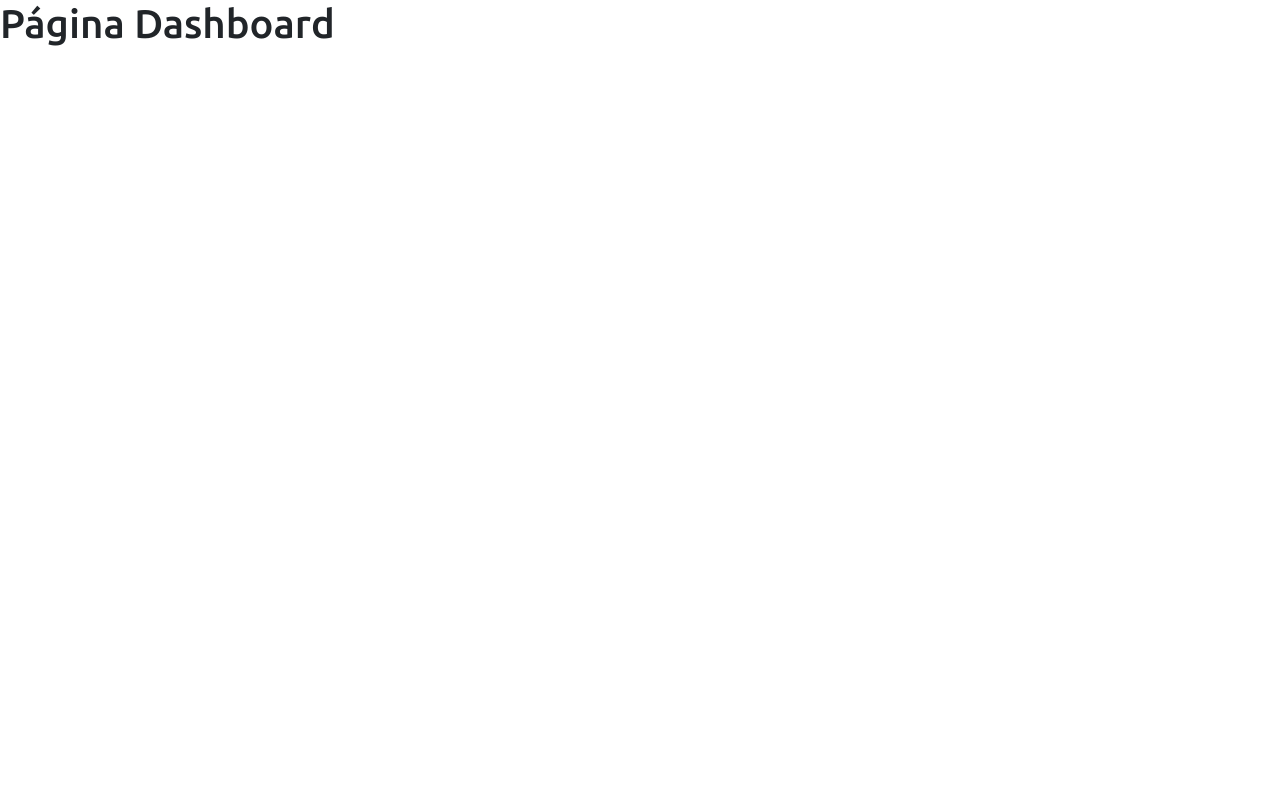
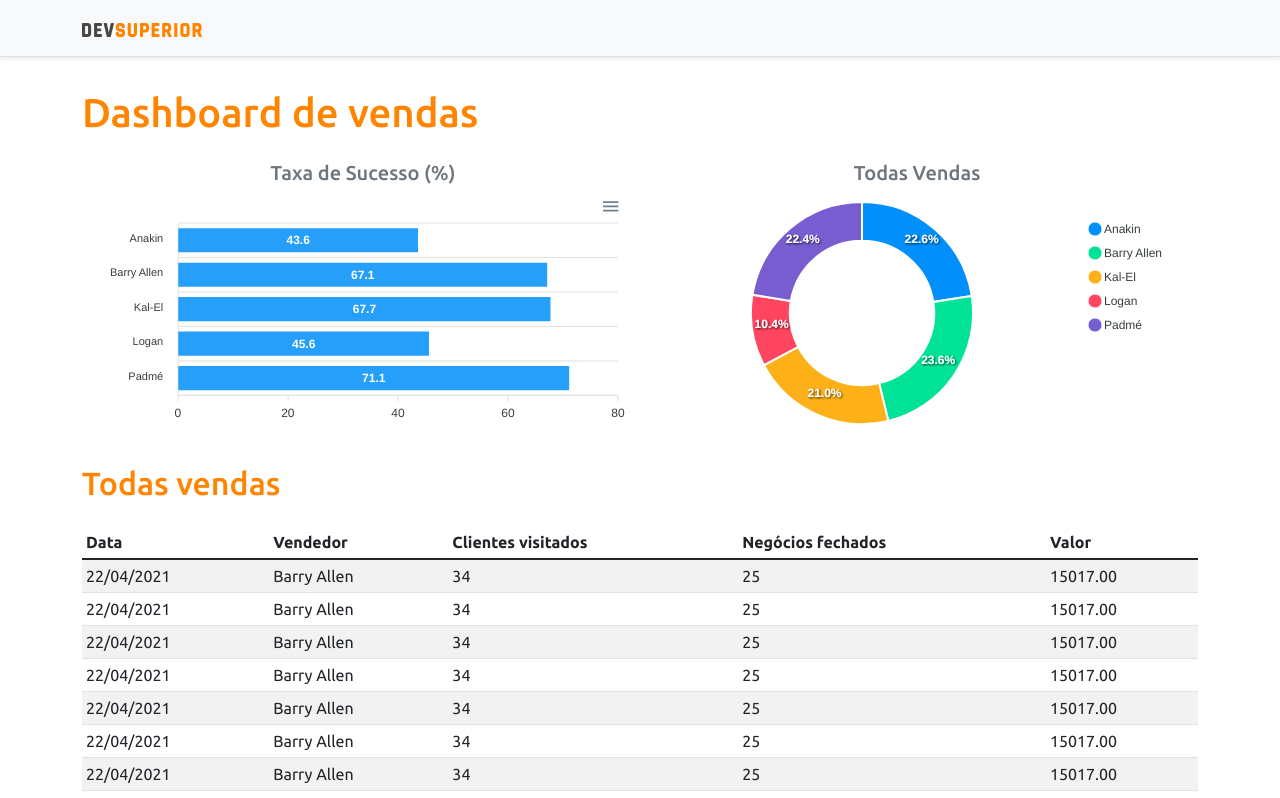
Before and after one commit to TiagoSouzaGarcia/projeto-sds4, a React (Create React App) app in the folder frontend/: page /dashboard in a window 1280 px wide. Shown: the top 798 px of the page. Built offline with nearby package versions, Linux system fonts and the light colour scheme.

Commit message:
Home, navigation

```diff
--- a/frontend/src/components/NavBar/index.tsx
+++ b/frontend/src/components/NavBar/index.tsx
@@ -1,11 +1,14 @@
 import ImgDsDark from 'assets/img/ds-dark.svg'
+import { Link } from 'react-router-dom';
 
 const NavBar = () => {
     return (
         <div className="d-flex flex-column flex-md-row align-items-center p-3 px-md-4 mb-3 bg-light border-bottom shadow-sm">
             <div className="container">
                 <nav className="my-2 my-md-0 mr-md-3">
-                    <img src={ImgDsDark} alt="DevSuperior" width="120" />
+                    <Link to="/">
+                        <img src={ImgDsDark} alt="DevSuperior" width="120" />
+                    </Link>
                 </nav>
             </div>
         </div>
--- a/frontend/src/pages/Dashboard/index.tsx
+++ b/frontend/src/pages/Dashboard/index.tsx
@@ -1,8 +1,35 @@
+import BarChart from "components/BarChart";
+import DataTable from "components/DataTable";
+import DonutChart from "components/DonutChart";
+import Footer from "components/footer";
+import NavBar from "components/NavBar";
+
 const Dashboard = () => {
     return (
-        <div>
-            <h1>Página Dashboard</h1>
-        </div>
+        <>
+            <NavBar />
+            <div className="container">
+                <h1 className="text-primary py-3">Dashboard de vendas</h1>
+                <div className="row px-3">
+                    <div className="col -sm-6">
+                        <h5 className="text-center text-secondary">Taxa de Sucesso (%)</h5>
+                        <BarChart />
+
+                    </div>
+                    <div className="col -sm-6">
+                        <h5 className="text-center text-secondary">Todas Vendas</h5>
+                        <DonutChart />
+                    </div>
+                </div>
+
+                <div className="py-3">
+                    <h2 className="text-primary">Todas vendas</h2>
+                </div>
+
+                <DataTable />
+            </div>
+            <Footer />
+        </>
     );
 }
 
--- a/frontend/src/pages/Home/index.tsx
+++ b/frontend/src/pages/Home/index.tsx
@@ -1,8 +1,25 @@
+import Footer from "components/footer";
+import NavBar from "components/NavBar"
+import { Link } from "react-router-dom";
+
 const Home = () => {
     return (
-        <div>
-            <h1>Página Home</h1>
-        </div>
+        <>
+            <NavBar />
+            <div className="container">
+                <div className="jumbotron">
+                    <h1 className="display-4">DSVendas</h1>
+                    <p className="lead">Analise o desempenho das suas vendas por diferentes perspectivas</p>
+                    <hr />
+                    <p>Esta aplicação consiste em exibir um dashboard a partir de dados fornecidos por um back end construído com Spring Boot.</p>
+                    <Link className="btn btn-primary btn-lg" to="/dashboard">
+                        Acessar o dashboard
+                    </Link>
+                </div>
+            </div>
+            <Footer />
+
+        </>
     );
 }
 
```
